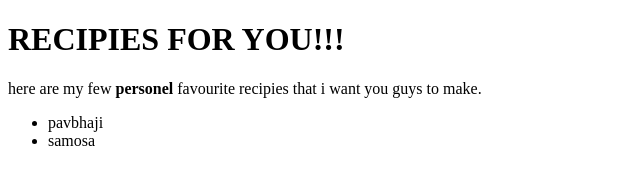
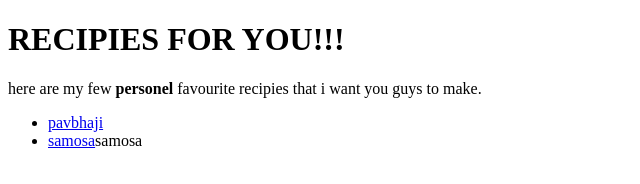
Before and after one commit to shrey7ansh07/recipies, a plain HTML site: page index.html in a window 1280 px wide. Shown: the whole page, without its empty margins (0-640 px from the left). Drawn offline with Linux system fonts and the light colour scheme.

Commit message:
names are now able to connect to the page

```diff
--- a/index.html
+++ b/index.html
@@ -11,8 +11,8 @@
       you guys to make.
     </p>
     <ul>
-      <li><a href="dishes/pavbhaji.html"></a>pavbhaji</li>
-      <li><a href="dishes/samosa.html"></a>samosa</li>
+      <li><a href="dishes/pavbhaji.html">pavbhaji</a></li>
+      <li><a href="dishes/samosa.html">samosa</a>samosa</li>
     </ul>
   </body>
 </html>
```
